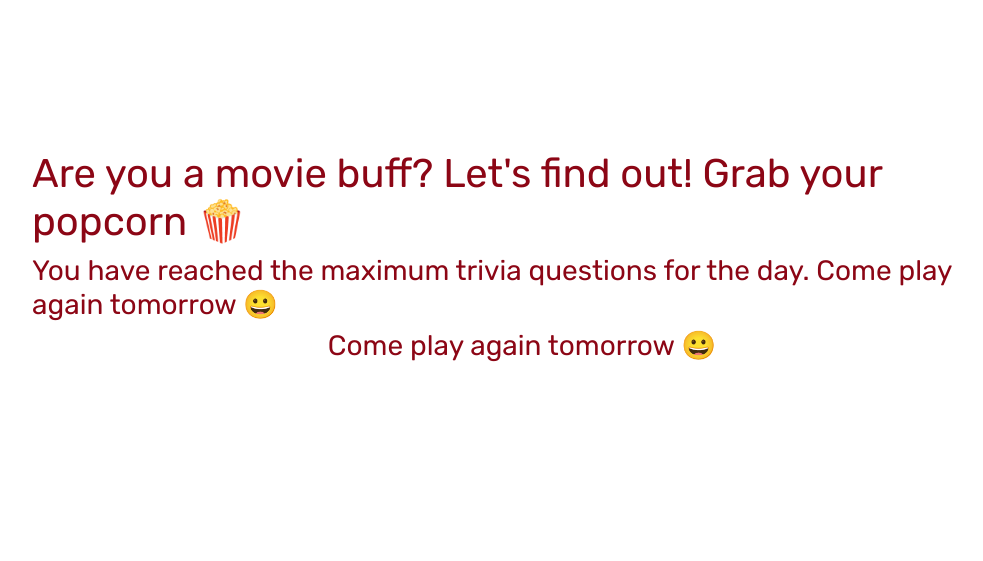
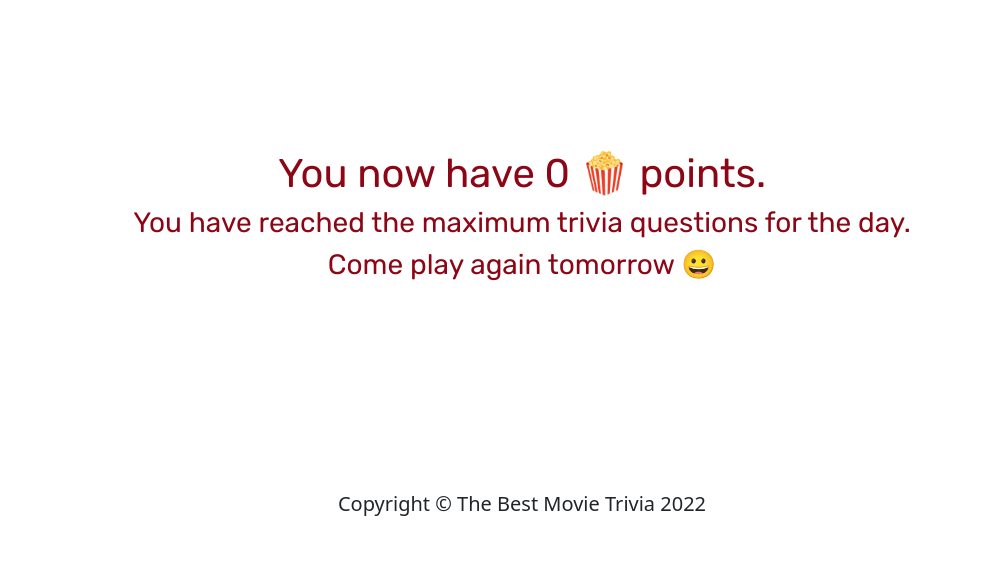
Before and after one commit to Mariavellous/trivia, a Flask app: page /goodbye in a window 1280 px wide. Shown: the part 98-659 px from the top of the page, without its empty margins (118-1101 px from the left). Run offline with Flask 2, Linux system fonts and the light colour scheme; a user stored in the database is signed in; some libraries are stand-ins or nearby versions; some web fonts are replaced.

Commit message:
Player is able to see popcorn points when logged in and end of the day on goodbye.html

```diff
--- a/main.py
+++ b/main.py
@@ -153,15 +153,16 @@ def show_player_answer(trivia_id):
     correct_answer = trivia.correct_answer
     if player_answer == trivia.correct_answer:
         new_guess.result = True
+        # TODO: Add popcorn to user's profile
+        # popcorn_points = current_user.points + 10
+        current_user.points += 10
         db.session.add(new_guess)
         db.session.commit()
         # State Player gets the correct answer
-        # TODO: Add popcorn to user's profile
-        popcorn_points = current_user.points + 10
         print("Your answer is right.")
         # Add popcorn to user's profile
-        popcorn = "Here are your popcorn points"
-        return render_template("result.html", popcorn=popcorn, correct_answer=correct_answer, popcorn_points=popcorn_points)
+        popcorn = "Here is 10 popcorn points"
+        return render_template("result.html", popcorn=popcorn, correct_answer=correct_answer, popcorn_points=current_user.points)
     else:
         new_guess.result = False
         db.session.add(new_guess)
--- a/static/css/styles.css
+++ b/static/css/styles.css
@@ -66,11 +66,15 @@ font-family: 'Rubik Maze', cursive;
 }
 
 .play-button {
-  padding-bottom: 100px;
+  display: flex;
+  flex-direction: column;
+  padding-bottom: 75px;
+  padding-top:50px;
 }
 
 .play {
   font-size: 3rem;
+  margin-bottom: 20px;
 }
 
 /*  Forms  */
--- a/templates/goodbye.html
+++ b/templates/goodbye.html
@@ -8,9 +8,9 @@
 
 <body>
 <div class="goodbye-body">
-    <h1> Are you a movie buff? Let's find out! Grab your popcorn 🍿 </>
+    <h1> You now have {{ current_user.points }} 🍿 points. </>
 
-<h3> You have reached the maximum trivia questions for the day. Come play again tomorrow 😀 </h3>
+<h3> You have reached the maximum trivia questions for the day. </h3>
   <h3> Come play again tomorrow 😀 </h3>
 
 </div>
--- a/templates/index.html
+++ b/templates/index.html
@@ -5,11 +5,12 @@
 <body>
 
 <div class="container main-body">
-  <p> Are you a movie buff? Let's find out! Grab your popcorn 🍿 </p>
+  <h2> Are you a movie buff? Let's find out! Grab your popcorn 🍿. </h2>
   <div class="row">
     <div class="play-button">
       {% if current_user.is_authenticated %}
       <a class="btn btn-primary btn-lg btn-block play" href="{{ url_for('get_question') }}">Play</a>
+      <h3> You currently have {{ current_user.points }} 🍿 points. </h3>
       {% endif %}
     </div>
 
--- a/templates/result.html
+++ b/templates/result.html
@@ -17,8 +17,8 @@
   {% endif %}
 
 
-  <p> Popcorn Points: 100 </p>
-  <p> Thank you for playing! </p>
+  <p> 🍿 Points: {{ popcorn_points }} </p>
+<!--  <p> Thank you for playing! </p>-->
   <a class="btn btn-secondary" href="/play" role="button">Next</a>
 
 </div>
```
Also changed, not shown: trivia-collection.db.
